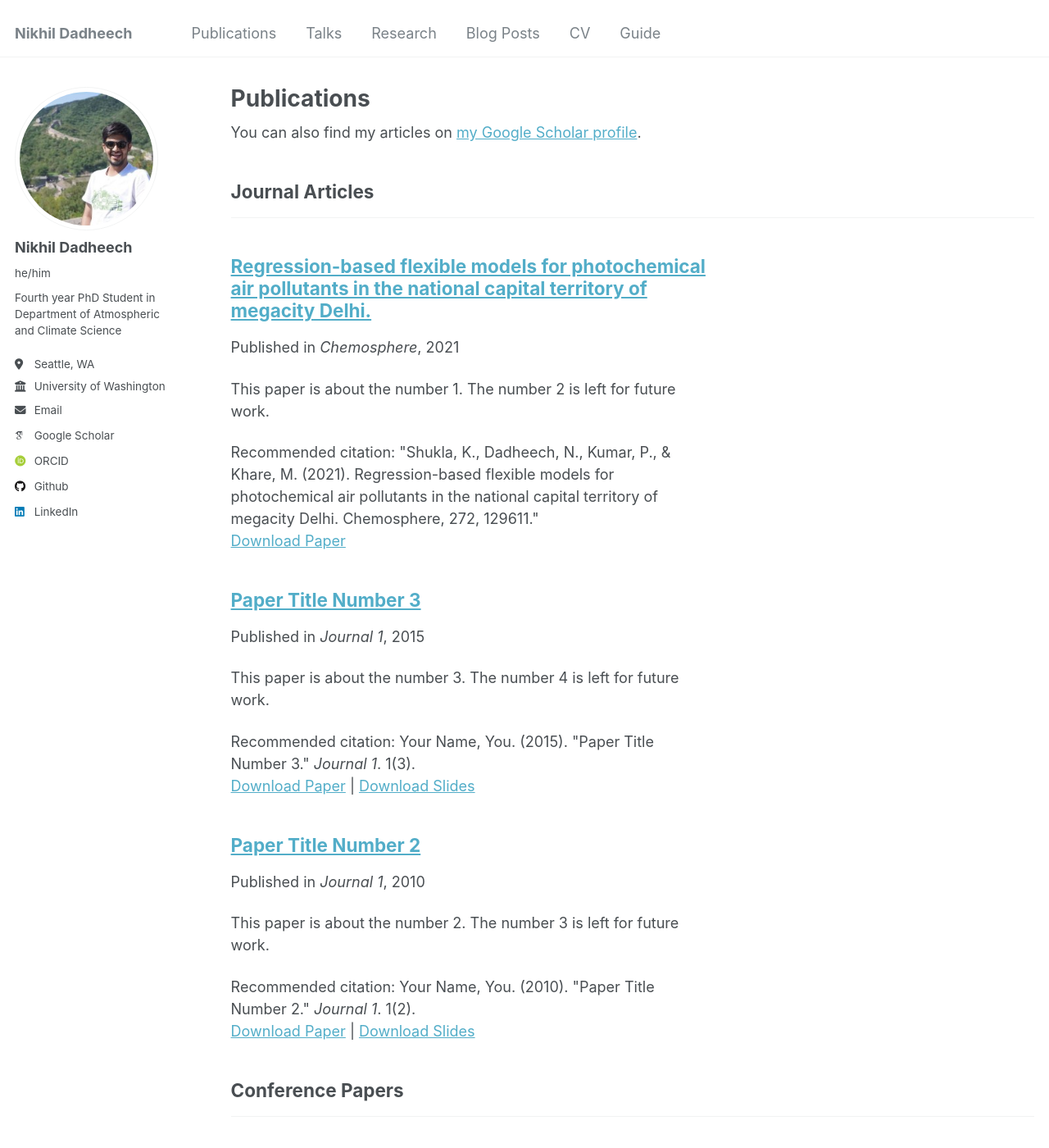
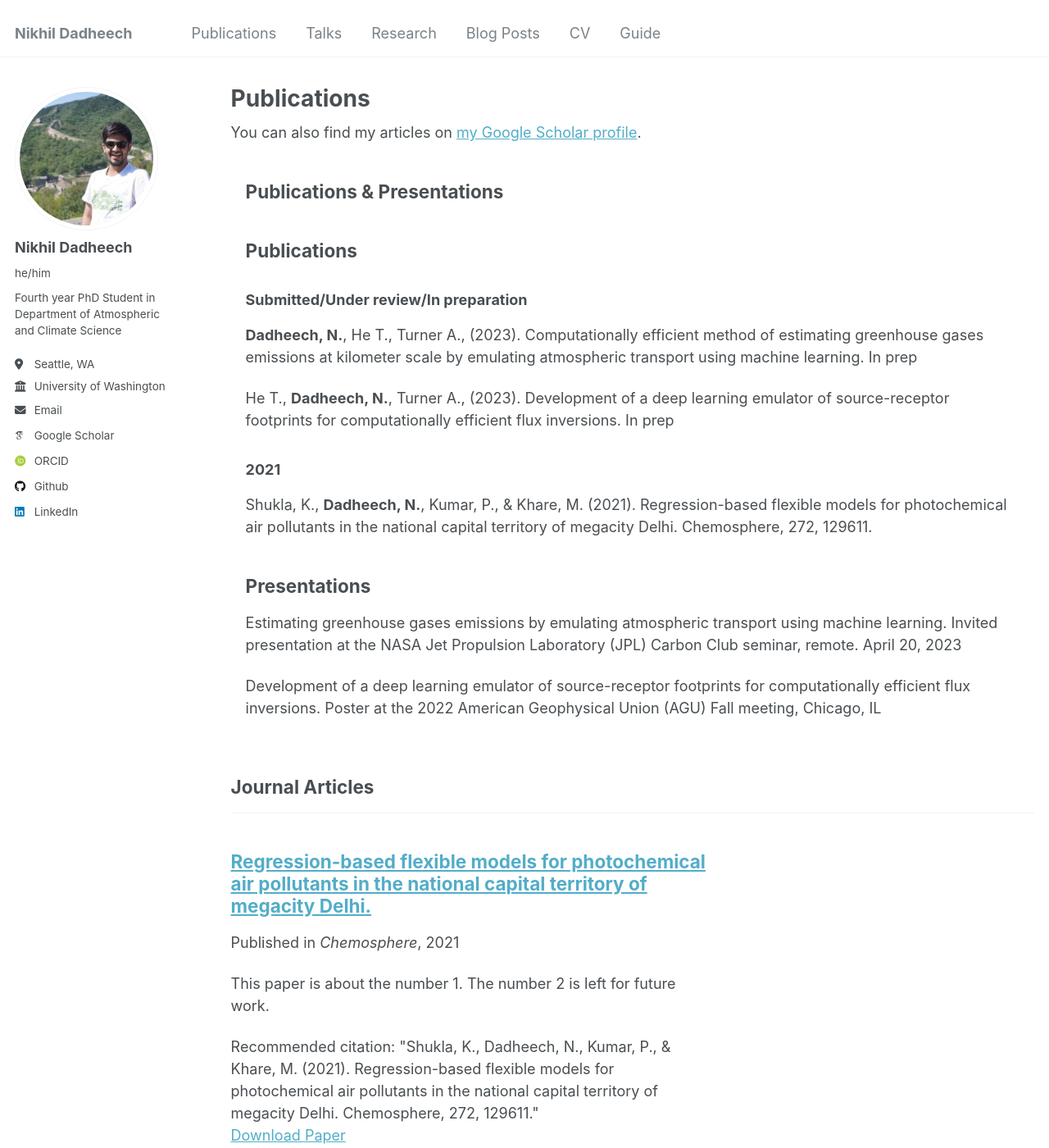
Before and after one commit to nd349/nd349.github.io, a Jekyll site: the page built from _pages/publications.html, in a window 1280 px wide and 1400 px high. Shown: the whole window at 82% size. Built offline with Jekyll 4.4.1, drawn with Linux system fonts in a browser that asks for light colours; some web fonts are replaced.

Commit message:
Update publications.html

```diff
--- a/_pages/publications.html
+++ b/_pages/publications.html
@@ -8,6 +8,46 @@ author_profile: true
 {% if site.author.googlescholar %}
   <div class="wordwrap">You can also find my articles on <a href="{{site.author.googlescholar}}">my Google Scholar profile</a>.</div>
 {% endif %}
+<!-- Main -->
+			<section id="main" class="wrapper">
+				<div class="container 75%">
+					<header class="major special">
+						<h2>Publications & Presentations</h2>
+					</header>
+
+					<h2>Publications </h2>
+					<section>
+										<h3>Submitted/Under review/In preparation</h3>
+										<p><b>Dadheech, N.</b>, He T., Turner A., (2023). Computationally efficient method of estimating greenhouse gases emissions at kilometer scale by emulating atmospheric transport using machine learning. In prep</p>
+										<p>He T., <b>Dadheech, N.</b>, Turner A., (2023). Development of a deep learning emulator of source-receptor footprints for computationally efficient flux inversions. In prep</p>
+
+
+
+										<h3>2021</h3>
+										<p>Shukla, K., <b>Dadheech, N.</b>, Kumar, P., & Khare, M. (2021). Regression-based flexible models for photochemical air pollutants in the national capital territory of megacity Delhi. Chemosphere, 272, 129611.</p>
+
+
+
+
+				<h2>Presentations</h2>
+
+
+
+					<section>
+
+										<p>Estimating greenhouse gases emissions by emulating atmospheric transport using machine learning. Invited presentation at the NASA Jet Propulsion Laboratory (JPL) Carbon Club seminar, remote. April 20, 2023</p>
+										<p>Development of a deep learning emulator of source-receptor footprints for computationally efficient flux inversions. Poster at the 2022 American Geophysical Union (AGU) Fall meeting, Chicago, IL</p>
+
+
+
+
+
+
+
+
+			</section>
+			</div>
+		</section>
 
 {% include base_path %}
 
```
